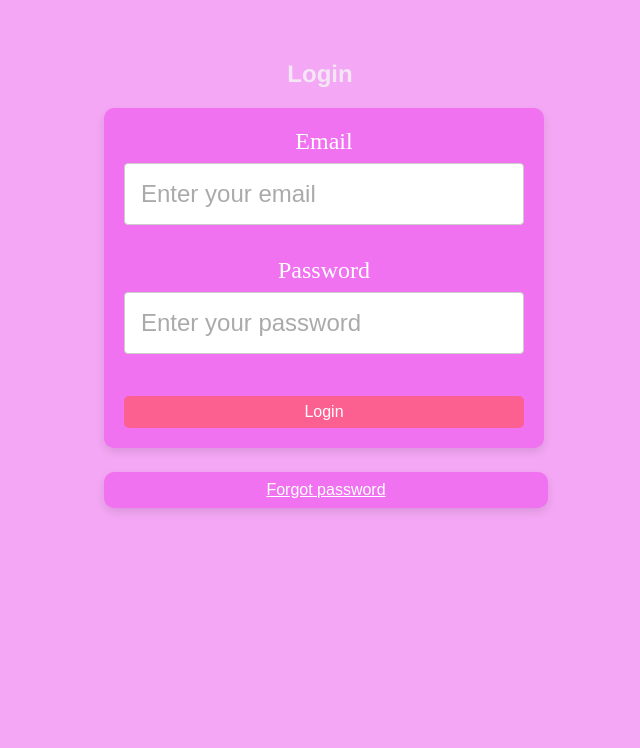
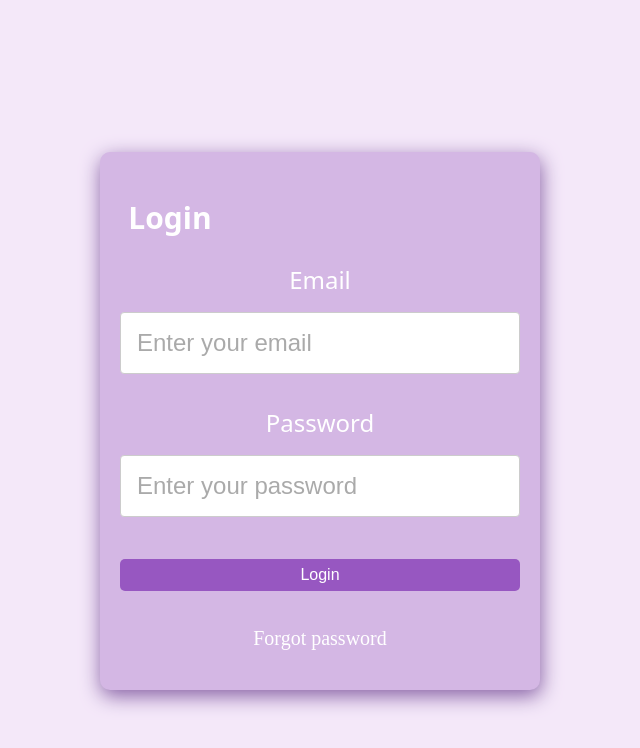
Before and after one commit to SabanaSK/Book-Library, a React (Vite) app: page / in a window 1280 px wide. Shown: the top 748 px of the page, without its empty margins (320-960 px from the left). Built offline with nearby package versions, Linux system fonts and the light colour scheme.

Commit message:
Changing color of login

```diff
--- a/src/App.css
+++ b/src/App.css
@@ -6,23 +6,26 @@
 }
 
 :root {
-  --white-font-color: #FFF;
-  --background-button: #ec578e;
+  --white: #fff;
+  --background-button: #9757c1;
   --background-button-hover: #d64481;
-  --background-form: #D782E0;
-  --font-family: helvetica, arial, sans-serif;
-  --global-background-color: #f4a7f4;
+  --background-form: #c3c3c3;
+  --global-background-color: #f4e8f9;
+  --box-shadow: #8660a4;
+  --form-background-color: #d4b7e4;
+  --hover-text:  #480e6e;
+  --font-family: system-ui;
 }
 
 body {
   background-color: var(--global-background-color);
 }
 
-form {
+/* form {
   padding: 2rem;
   border-radius: 8px;
   width: 80%;
   max-width: 400px;
   display: flex;
   flex-direction: column;
-}
+} */
--- a/src/components/ui/Input/Input.module.css
+++ b/src/components/ui/Input/Input.module.css
@@ -7,8 +7,9 @@
 
 .label {
   font-size: 1.5rem;
-  margin-bottom: 0.5rem;
+  margin-bottom:1rem;
   color: #FFF;
+  font-family: var(--font-family);
 }
 
 .input {
--- a/src/pages/LoginPage/LoginPage.jsx
+++ b/src/pages/LoginPage/LoginPage.jsx
@@ -1,7 +1,7 @@
 import { useState, useRef } from "react";
 import styles from "./LoginPage.module.css";
 import Input from "../../components/ui/Input/Input";
-import { useNavigate } from "react-router-dom";
+import { Link, useNavigate } from "react-router-dom";
 import { loginUser } from "../../services/userServices";
 import {
   validateEmail,
@@ -96,17 +96,15 @@ const LoginPage = () => {
     }
   };
 
-  const handleForgotPasswordClick = () => {
-    navigate("/forgot");
-  };
-
   return (
-    <div className={styles["login-Page"]}>
-      <h2 className={styles["heading-login"]}>Login</h2>
+    <div className={styles["login-page"]}>
       <form
         className={styles["form-login"]}
         onSubmit={handleSubmit}
-        ref={formRef}>
+        ref={formRef}
+      >
+        <h2 className={styles["heading-login"]}>Login</h2>
+
         <Input
           className={styles["input-field"]}
           label="Email"
@@ -134,13 +132,11 @@ const LoginPage = () => {
         <button type="submit" className={styles["submit-button"]}>
           Login
         </button>
+
+        <Link className={styles["forgot-button"]} to={`/forgot`}>
+          <p>Forgot password</p>
+        </Link>
       </form>
-
-      <button
-        onClick={handleForgotPasswordClick}
-        className={styles["forgot-button"]}>
-        Forgot password
-      </button>
     </div>
   );
 };
--- a/src/pages/LoginPage/LoginPage.module.css
+++ b/src/pages/LoginPage/LoginPage.module.css
@@ -1,19 +1,23 @@
+.login-page {
+  text-align: center;
+}
+
 .form-login {
-  background-color: #f072f0;
+  background-color: var(--form-background-color);
   padding: 20px;
   border-radius: 10px;
-  box-shadow: 0 4px 8px rgba(0 0 0 / 10%);
+  box-shadow: 1px 6px 20px var(--box-shadow);
   width: 100%;
+  margin-top: 7em;
   max-width: 400px;
-  margin-top: 0;
-  margin-left: 32%;
+  display: inline-block;
 }
 
 .heading-login {
-  color: #f3e6f5;
-  font-family: helvetica,
-    arial,
-    sans-serif;
+  color: var(--white);
+  font-family: var(--font-family);
+  margin-right: 10em;
+  font-size: 30px;
 }
 
 .input-field {
@@ -32,15 +36,16 @@
   position: absolute;
   bottom: -20px;
   left: 0;
+  font-family: var(--font-family);
 }
 
-.submit-button,
-.forgot-button {
-  background-color: #fb6090;
+.submit-button {
+  background-color: var(--background-button);
   color: white;
   border: none;
   padding: 7px 15px;
   margin-top: 10px;
+  margin-bottom: 1em;;
   cursor: pointer;
   border-radius: 5px;
   width: 100%;
@@ -49,22 +54,15 @@
 }
 
 .forgot-button {
-  background-color: #f072f0;
-  border-radius: 10px;
-  box-shadow: 0 4px 8px rgba(0 0 0 / 10%);
-  margin-top: 2%;
-  margin-left: 32%;
-  width: 37%;
-  height: 0.4%;
-  display: flex;
-  justify-content: center;
-  align-items: center;
+  text-decoration: none;
   color: #ffff;
-  text-decoration: underline;
-  padding: 9px;
+  font-size: 20px;
 }
 
-.submit-button:hover,
 .forgot-button:hover {
-  background-color: #fb6090;
+  color: var(--hover-text);
 }
+
+.submit-button:hover {
+  background-color:var(--hover-text);
+}
```
